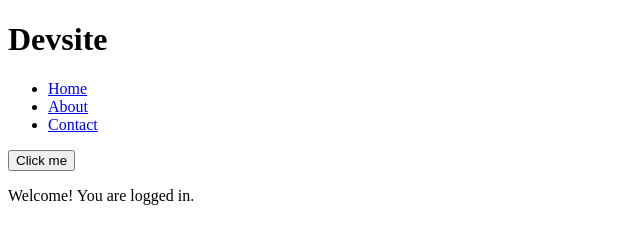
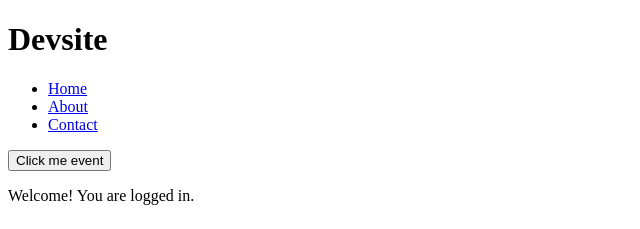
Before and after one commit to GLin04/Devsite, a React (Vite) app: page / in a window 1280 px wide. Shown: the top 229 px of the page, without its empty margins (0-640 px from the left). Built offline with nearby package versions, Linux system fonts and the light colour scheme.

Commit message:
feat: added more test functionality to buttonMessage component and double clicking on copyright now logs a message to the console for admin purposes

```diff
--- a/src/ButtonMessage.jsx
+++ b/src/ButtonMessage.jsx
@@ -2,6 +2,11 @@
 function Button(props) {
 
     let count = 0;
+
+    const handleClick = (e) => e.target.textContent = "I am clided event";
+
+    const handleDoubleClick = (e) => e.target.textContent = "I am double clided event";
+
     const handleClick2 = (name) => {
         if (count < 5) {
             console.log(`${name} Button clicked ${count} time${count > 1 ? 's' : ''}`);
@@ -11,7 +16,8 @@ function Button(props) {
     count++;
     }
 
-  return <button onClick={() => handleClick2(props.name)}>Click me</button>;
+    return <button onDoubleClick={(e) => handleDoubleClick(e)} onClick={(e) => handleClick(e)}>Click me event</button>;
+//    return <button onClick={() => handleClick2(props.name)}>Click me</button>;
 
 }
 
--- a/src/Footer.jsx
+++ b/src/Footer.jsx
@@ -1,8 +1,15 @@
 
 function Footer() {
+
+  const handleCopyrightClick = () => {
+    console.log('Devsite.com/dklsafjaosuidfjasdkfjksdlhf98342huriewso8');
+  }
+
   return (
     <footer>
-      <p>&copy; 2024 Gordon Lin. Licensed under the Apache License, Version 2.0.</p>
+      <p>
+        <span onDoubleClick={handleCopyrightClick}>&copy;</span> 2024 Gordon Lin. Licensed under the Apache License, Version 2.0.
+      </p>
     </footer>
   );
 }
```
